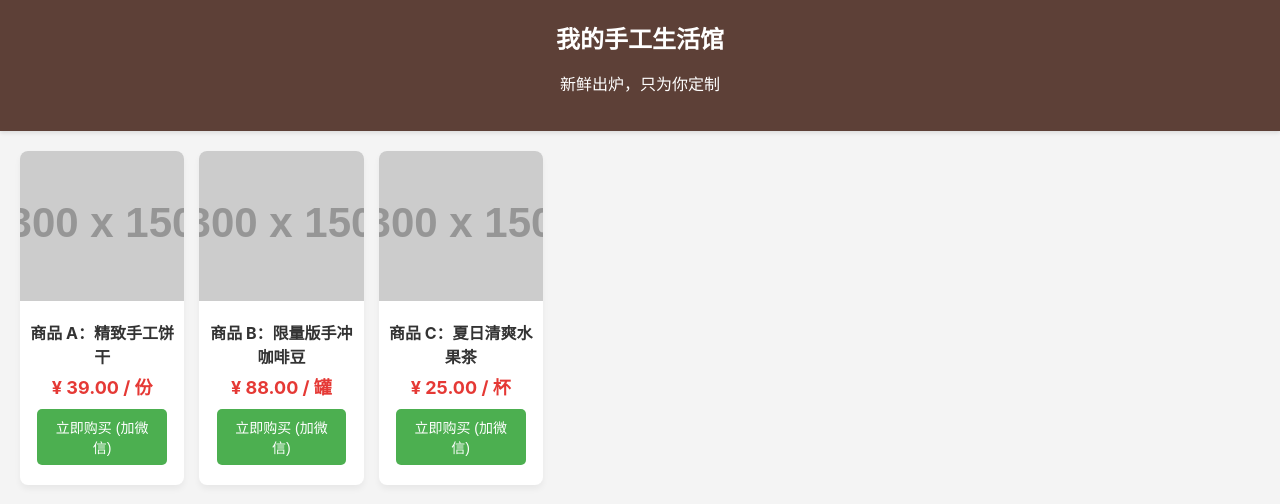
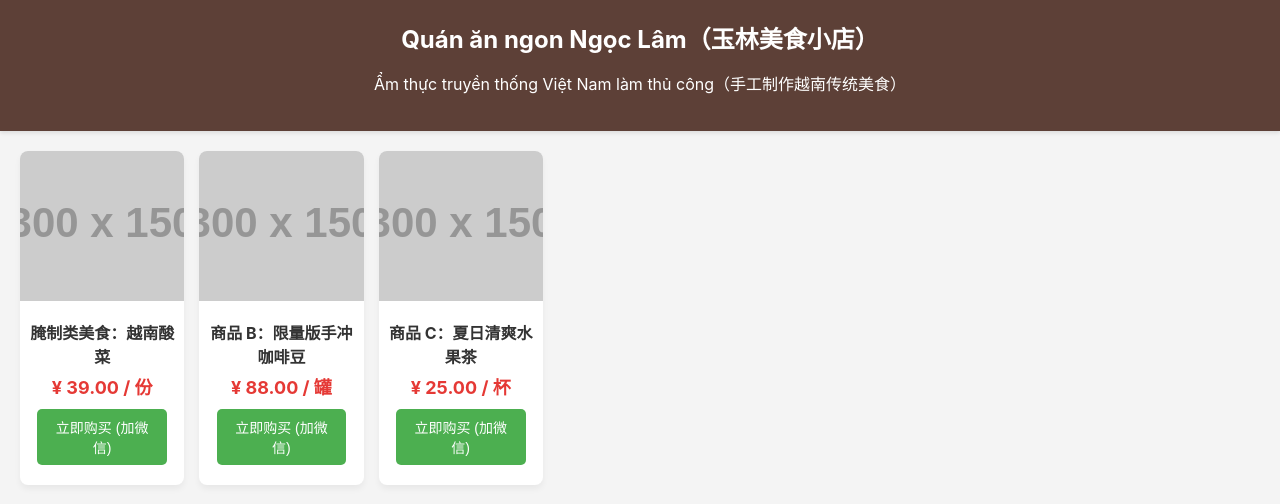
Before and after one commit to caesarzz180103/myshop, a plain HTML site: page index.html in a window 1280 px wide. Drawn offline with Linux system fonts and the light colour scheme; placeholder pictures from the web are drawn by us.

Commit message:
Update header and product description in index.html

```diff
--- a/index.html
+++ b/index.html
@@ -117,8 +117,8 @@
 <body>
 
     <div class="header">
-        <h1>我的手工生活馆</h1>
-        <p>新鲜出炉，只为你定制</p>
+        <h1>Quán ăn ngon Ngọc Lâm（玉林美食小店）</h1>
+        <p>Ẩm thực truyền thống Việt Nam làm thủ công（手工制作越南传统美食）</p>
     </div>
 
     <div class="product-list">
@@ -126,7 +126,8 @@
         <div class="product-card">
             <img src="https://via.placeholder.com/300x150/0000FF/FFFFFF?text=Product+1" alt="商品 A">
             <div class="product-info">
-                <h3>商品 A：精致手工饼干</h3>
+                <h3>腌制类美食：越南酸菜
+                    </h3>
                 <div class="price">¥ 39.00 / 份</div>
                 <button class="buy-button" onclick="showModal()">立即购买 (加微信)</button>
             </div>
```
